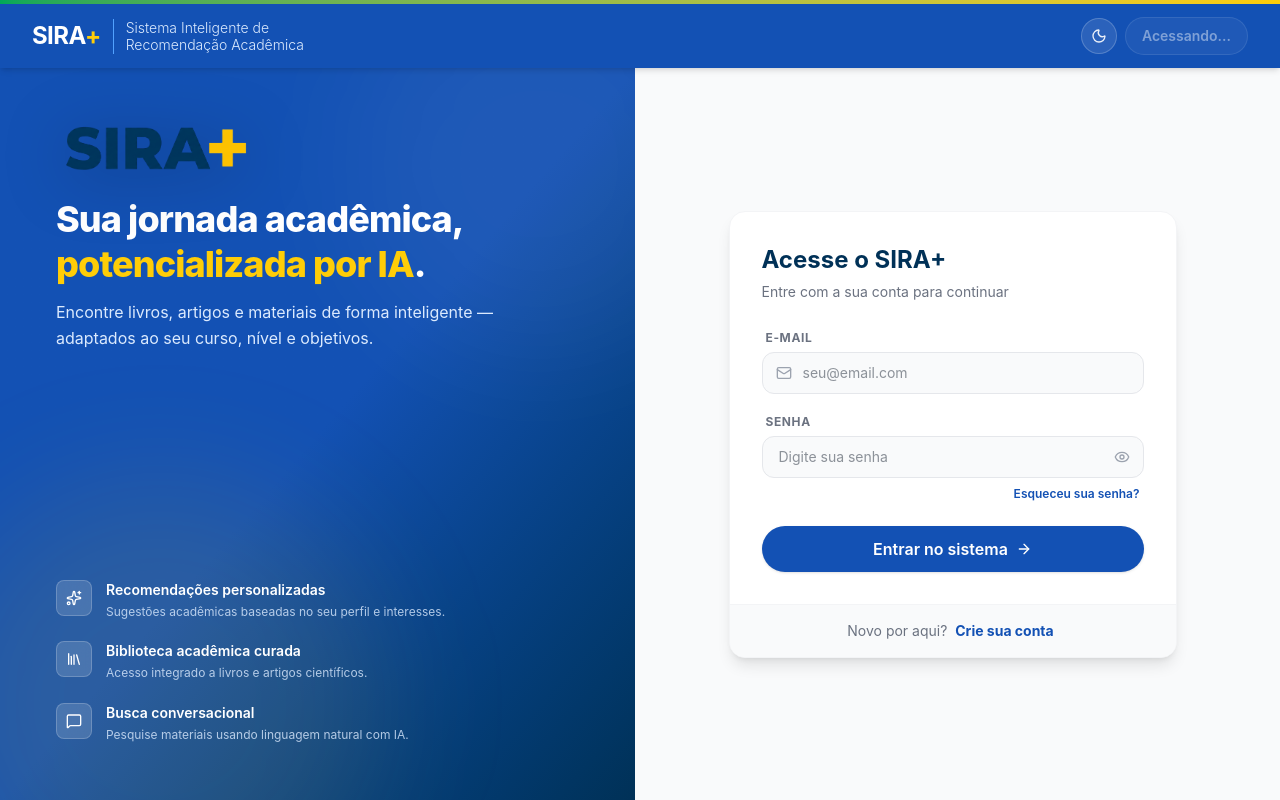
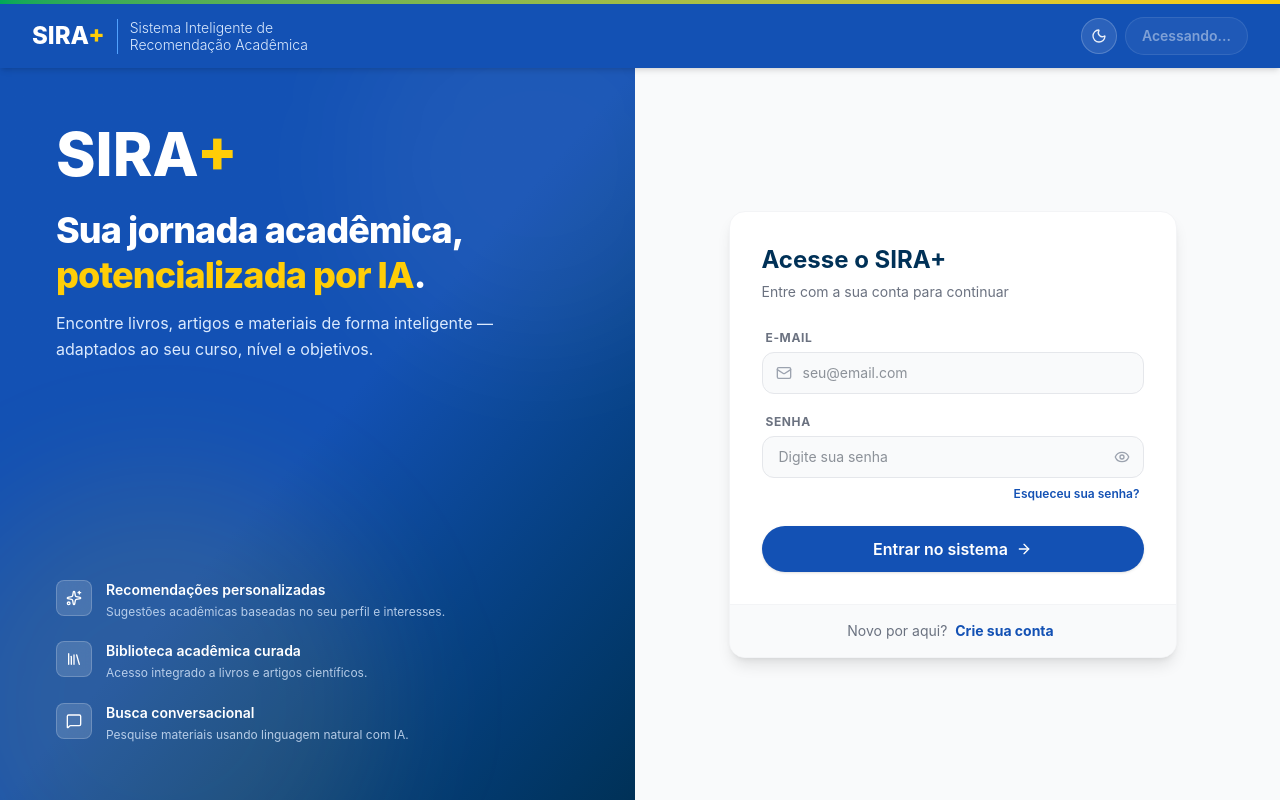
Before and after one commit to Organizacao-SIRA/SIRA, a React (Vite) app in the folder sira-frontend/: page / in a window 1280 px wide. Built offline with nearby package versions, Linux system fonts and the light colour scheme; no server answers.

Commit message:
feat: Padroniza logo textual do SIRA

```diff
--- a/sira-frontend/src/components/AiGreeting.tsx
+++ b/sira-frontend/src/components/AiGreeting.tsx
@@ -1,4 +1,4 @@
-import logoSiraPlus from '../assets/logo sira+.png';
+import { SiraLogo } from './ui/SiraLogo';
 
 interface AiGreetingProps {
   userName?: string;
@@ -9,13 +9,11 @@ export const AiGreeting = ({ userName, compact = false }: AiGreetingProps) => (
   <div className={`flex flex-col items-center animate-fadeIn text-center transition-all duration-200 ${
     compact ? 'gap-2 sm:gap-3 mb-2' : 'gap-4 sm:gap-6 mb-4'
   }`}>
-    <img
-      src={logoSiraPlus}
-      alt="SIRA+"
-      className={`w-full object-contain drop-shadow-[0_8px_32px_rgba(59,130,246,0.35)] transition-all duration-200 dark:brightness-125 dark:drop-shadow-[0_8px_40px_rgba(99,153,255,0.65)] animate-fadeIn ${
-        compact
-          ? 'max-w-[156px] sm:max-w-[210px] md:max-w-[240px]'
-          : 'max-w-[200px] sm:max-w-[260px] md:max-w-[290px] mb-1 sm:mb-2'
+    <SiraLogo
+      size={compact ? 'xl' : 'hero'}
+      tone="brand"
+      className={`drop-shadow-[0_8px_28px_rgba(59,130,246,0.16)] transition-all duration-200 dark:drop-shadow-[0_8px_34px_rgba(99,153,255,0.28)] ${
+        compact ? '' : 'mb-1 sm:mb-2'
       }`}
     />
     <div className={`max-w-2xl transition-all duration-200 ${
--- a/sira-frontend/src/components/NavBrand.tsx
+++ b/sira-frontend/src/components/NavBrand.tsx
@@ -1,5 +1,6 @@
 import { Menu } from 'lucide-react';
 import { Button } from './ui/Button';
+import { SiraLogo } from './ui/SiraLogo';
 
 interface NavBrandProps {
   showMenuButton: boolean;
@@ -26,9 +27,7 @@ export const NavBrand = ({ showMenuButton, onMenuToggle, onLogoClick }: NavBrand
       onClick={onLogoClick}
       className="flex items-center min-w-0 group bg-transparent border-none p-0 cursor-pointer focus-visible:outline-none focus-visible:ring-2 focus-visible:ring-white/50 rounded-lg"
     >
-      <span className="font-bold text-xl sm:text-2xl tracking-tight flex-shrink-0">
-        SIRA<span className="text-accent">+</span>
-      </span>
+      <SiraLogo size="sm" tone="light" className="flex-shrink-0" />
       <span className="ml-3 border-l border-blue-400 pl-3 text-sm hidden lg:block font-light text-blue-100 leading-tight group-hover:text-white transition-colors text-left truncate">
         Sistema Inteligente de<br />Recomendação Acadêmica
       </span>
--- a/sira-frontend/src/components/auth/AuthVisualPanel.tsx
+++ b/sira-frontend/src/components/auth/AuthVisualPanel.tsx
@@ -1,5 +1,5 @@
 import { Sparkles, Library, MessageSquare } from 'lucide-react';
-import logoSiraPlus from '../../assets/logo sira+.png';
+import { SiraLogo } from '../ui/SiraLogo';
 
 const FEATURES = [
   {
@@ -30,11 +30,7 @@ export const AuthVisualPanel = () => (
 
     <div className="relative z-10 flex flex-col justify-between p-8 lg:p-10 xl:p-14 w-full">
       <div className="flex flex-col gap-6">
-        <img
-          src={logoSiraPlus}
-          alt=""
-          className="max-w-[180px] xl:max-w-[200px] w-full object-contain drop-shadow-[0_8px_32px_rgba(0,0,0,0.25)]"
-        />
+        <SiraLogo size="xl" tone="light" />
         <div className="space-y-3 max-w-md">
           <h1 className="text-2xl xl:text-4xl font-extrabold leading-tight tracking-tight">
             Sua jornada acadêmica, <span className="text-accent">potencializada por IA</span>.
--- /dev/null
+++ b/sira-frontend/src/components/ui/SiraLogo.tsx
@@ -0,0 +1,58 @@
+interface SiraLogoProps {
+  size?: 'sm' | 'md' | 'lg' | 'xl' | 'hero';
+  tone?: 'brand' | 'light' | 'inherit';
+  showTagline?: boolean;
+  className?: string;
+}
+
+const SIZE_CLASSES = {
+  sm: 'text-xl sm:text-2xl',
+  md: 'text-3xl',
+  lg: 'text-5xl sm:text-6xl',
+  xl: 'text-5xl xl:text-6xl',
+  hero: 'text-6xl sm:text-7xl xl:text-8xl',
+};
+
+const TONE_CLASSES = {
+  brand: {
+    text: 'text-primary-dark dark:text-text',
+    plus: 'text-accent',
+    tagline: 'text-text-muted',
+  },
+  light: {
+    text: 'text-white',
+    plus: 'text-accent',
+    tagline: 'text-blue-100',
+  },
+  inherit: {
+    text: 'text-current',
+    plus: 'text-accent',
+    tagline: 'text-current opacity-70',
+  },
+};
+
+export const SiraLogo = ({
+  size = 'md',
+  tone = 'brand',
+  showTagline = false,
+  className = '',
+}: SiraLogoProps) => {
+  const colors = TONE_CLASSES[tone];
+
+  return (
+    <span className={`inline-flex flex-col leading-none ${className}`}>
+      <span
+        aria-label="SIRA+"
+        className={`${SIZE_CLASSES[size]} ${colors.text} font-extrabold leading-none transition-all duration-200`}
+      >
+        <span aria-hidden="true">SIRA</span>
+        <span aria-hidden="true" className={colors.plus}>+</span>
+      </span>
+      {showTagline && (
+        <span className={`mt-2 text-xs font-medium leading-snug ${colors.tagline}`}>
+          Sistema Inteligente de Recomendação Acadêmica
+        </span>
+      )}
+    </span>
+  );
+};
--- a/sira-frontend/src/pages/ForgotPassword.tsx
+++ b/sira-frontend/src/pages/ForgotPassword.tsx
@@ -1,7 +1,7 @@
 import { AuthLayout } from '../components/auth/AuthLayout';
 import { AuthFormCard } from '../components/auth/AuthFormCard';
 import { ForgotPasswordForm } from '../components/auth/ForgotPasswordForm';
-import logoSiraPlus from '../assets/logo sira+.png';
+import { SiraLogo } from '../components/ui/SiraLogo';
 
 interface ForgotPasswordProps {
   setCurrentScreen: (screen: string) => void;
@@ -13,11 +13,7 @@ export const ForgotPassword = ({ setCurrentScreen }: ForgotPasswordProps) => (
       title="Recuperar senha"
       subtitle="Enviaremos um link para redefinir sua senha"
       mobileLogo={
-        <img
-          src={logoSiraPlus}
-          alt="SIRA+"
-          className="max-w-[150px] w-full object-contain"
-        />
+        <SiraLogo size="lg" />
       }
       footer={
         <p className="text-sm text-text-muted">
--- a/sira-frontend/src/pages/Login.tsx
+++ b/sira-frontend/src/pages/Login.tsx
@@ -1,7 +1,7 @@
 import { AuthLayout } from '../components/auth/AuthLayout';
 import { AuthFormCard } from '../components/auth/AuthFormCard';
 import { LoginForm } from '../components/auth/LoginForm';
-import logoSiraPlus from '../assets/logo sira+.png';
+import { SiraLogo } from '../components/ui/SiraLogo';
 
 interface LoginProps {
   setCurrentScreen: (screen: string) => void;
@@ -13,11 +13,7 @@ export const Login = ({ setCurrentScreen }: LoginProps) => (
       title="Acesse o SIRA+"
       subtitle="Entre com a sua conta para continuar"
       mobileLogo={
-        <img
-          src={logoSiraPlus}
-          alt="SIRA+"
-          className="max-w-[150px] w-full object-contain"
-        />
+        <SiraLogo size="lg" />
       }
       footer={
         <p className="text-sm text-text-muted">
--- a/sira-frontend/src/pages/Register.tsx
+++ b/sira-frontend/src/pages/Register.tsx
@@ -1,7 +1,7 @@
 import { AuthLayout } from '../components/auth/AuthLayout';
 import { AuthFormCard } from '../components/auth/AuthFormCard';
 import { RegisterForm } from '../components/auth/RegisterForm';
-import logoSiraPlus from '../assets/logo sira+.png';
+import { SiraLogo } from '../components/ui/SiraLogo';
 
 interface RegisterProps {
   setCurrentScreen: (screen: string) => void;
@@ -13,11 +13,7 @@ export const Register = ({ setCurrentScreen }: RegisterProps) => (
       title="Criar conta"
       subtitle="Junte-se ao SIRA+ e descubra sua próxima leitura"
       mobileLogo={
-        <img
-          src={logoSiraPlus}
-          alt="SIRA+"
-          className="max-w-[150px] w-full object-contain"
-        />
+        <SiraLogo size="lg" />
       }
       footer={
         <p className="text-sm text-text-muted">
--- a/sira-frontend/src/pages/ResetPassword.tsx
+++ b/sira-frontend/src/pages/ResetPassword.tsx
@@ -1,7 +1,7 @@
 import { AuthLayout } from '../components/auth/AuthLayout';
 import { AuthFormCard } from '../components/auth/AuthFormCard';
 import { ResetPasswordForm } from '../components/auth/ResetPasswordForm';
-import logoSiraPlus from '../assets/logo sira+.png';
+import { SiraLogo } from '../components/ui/SiraLogo';
 
 interface ResetPasswordProps {
   token: string;
@@ -14,11 +14,7 @@ export const ResetPassword = ({ token, setCurrentScreen }: ResetPasswordProps) =
       title="Criar nova senha"
       subtitle="Defina uma senha segura para sua conta"
       mobileLogo={
-        <img
-          src={logoSiraPlus}
-          alt="SIRA+"
-          className="max-w-[150px] w-full object-contain"
-        />
+        <SiraLogo size="lg" />
       }
       footer={
         <p className="text-sm text-text-muted">
```
